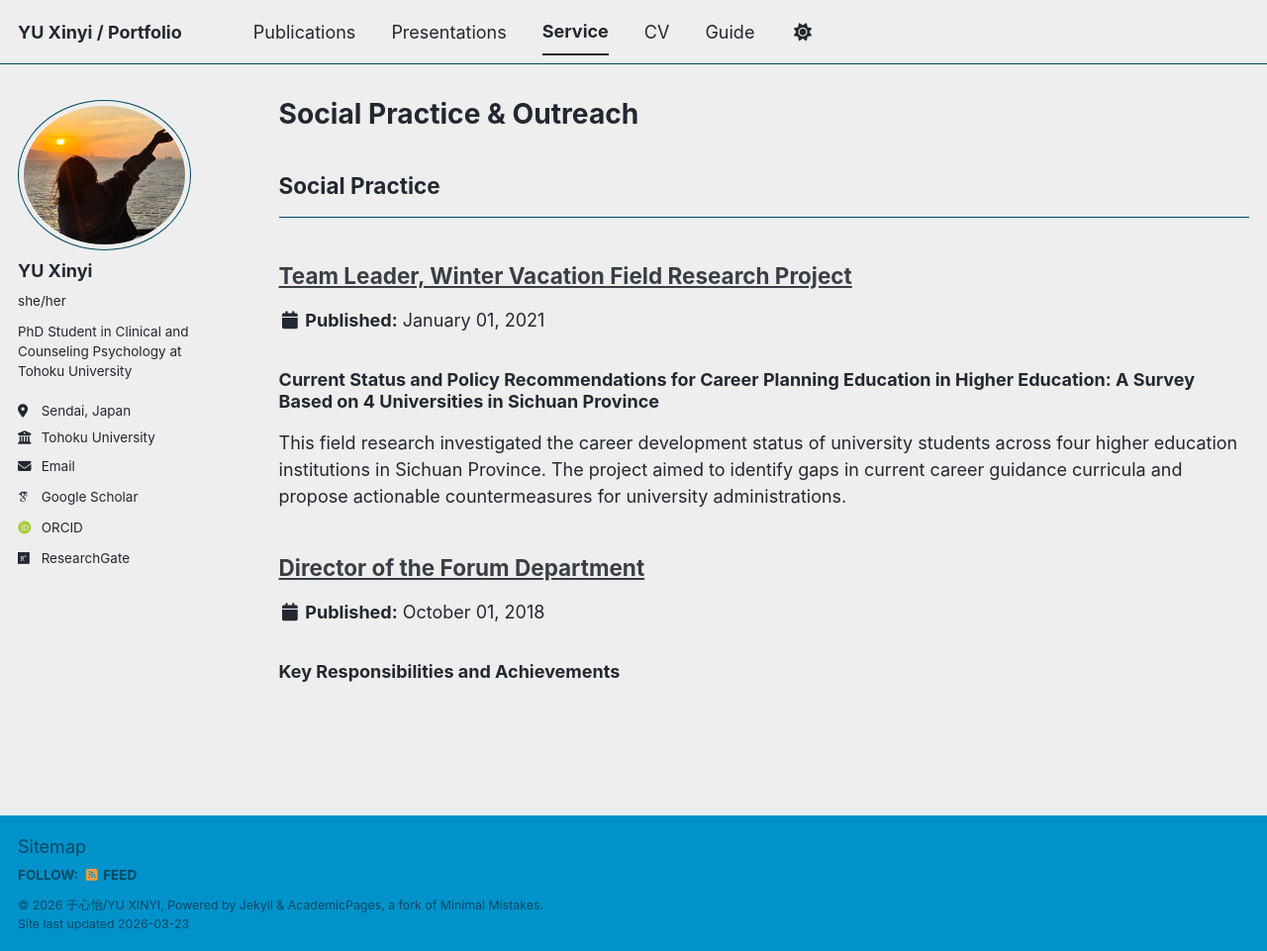
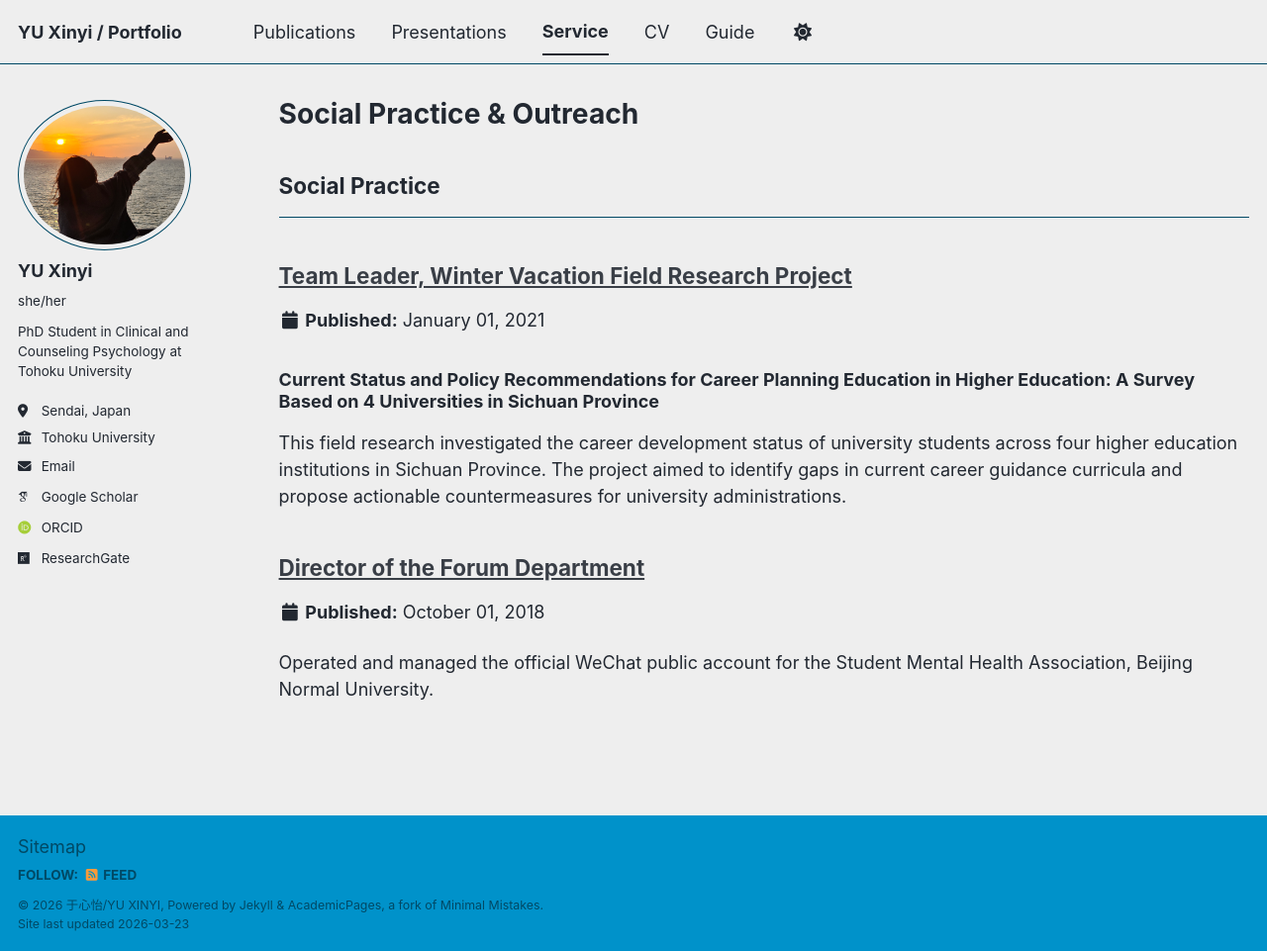
Before and after one commit to north119/north119.github.io, a Jekyll site: the page built from _pages/service.html, in a window 1280 px wide and 961 px high. Shown: the whole window at 99% size. Built offline with Jekyll 4.4.1, drawn with Linux system fonts in a browser that asks for light colours; some web fonts are replaced; a script bundle is joined from its source files by our own code; library files that are not in the unit come from our copies.

Commit message:
Update 2018-10-01-service-01.md

```diff
--- a/_service/2018-10-01-service-01.md
+++ b/_service/2018-10-01-service-01.md
@@ -7,6 +7,7 @@
 venue: "Student Mental Health Association, Beijing Normal University"
 date: 2018-10-01
 duration: "2018.10 - 2020.06"
+excerpt: "Operated and managed the official WeChat public account for the Student Mental Health Association, Beijing Normal University."
 location: "Beijing, China"
 ---
 
```
